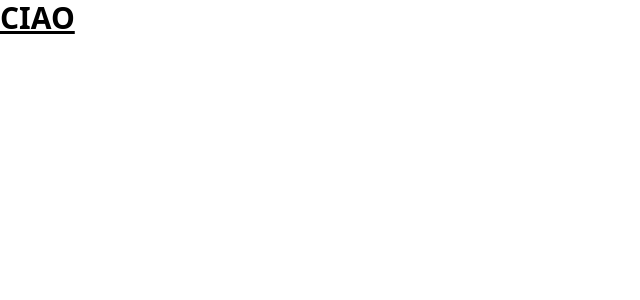
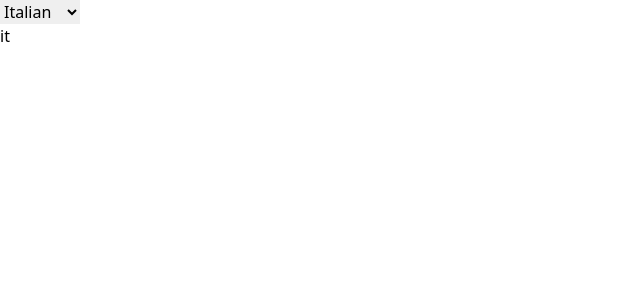
Before and after one commit to georgev-97/react-stack, a React (Create React App) app: page / in a window 1280 px wide. Shown: the top 300 px of the page, without its empty margins (0-640 px from the left). Built offline with nearby package versions, Linux system fonts and the light colour scheme.

Commit message:
feat: add language context

```diff
--- a/src/App.jsx
+++ b/src/App.jsx
@@ -1,9 +1,30 @@
 import React from "react";
+import DisplayLanguage from "./DisplayLanguage";
+import { LanguageContext } from "./LanguageContext";
 
-export class App extends React.Component{
-    render(){
-        return <div>
-            <h1 className="text-3xl font-bold underline">CIAO</h1>
-        </div>
-    }
+export class App extends React.Component {
+  state = {
+    language: "it",
+  };
+
+  onChange = (event) => {
+    const {value, textContent} = event.target;
+    this.setState({ language: value});
+  }
+
+  render() {
+    return (
+      <div>
+        <select value="it" onChange={this.onChange}>
+          <option value="it">Italian</option>
+          <option value="en">English</option>
+          <option value="es">Spanish</option>
+          <option value="fr">French</option>
+        </select>
+        <LanguageContext.Provider value={this.state.language}>
+          <DisplayLanguage />
+        </LanguageContext.Provider>
+      </div>
+    );
+  }
 }
--- /dev/null
+++ b/src/DisplayLanguage.jsx
@@ -0,0 +1,14 @@
+import React, { Component } from 'react'
+import { LanguageContext } from './LanguageContext'
+
+export class DisplayLanguage extends Component {
+  render() {
+    return (
+      <LanguageContext.Consumer>
+        {language => <h1>{language}</h1>}
+      </LanguageContext.Consumer>
+    )
+  }
+}
+
+export default DisplayLanguage
--- /dev/null
+++ b/src/LanguageContext.js
@@ -0,0 +1,3 @@
+import { createContext } from "react";
+
+export const LanguageContext = createContext('it');
```
